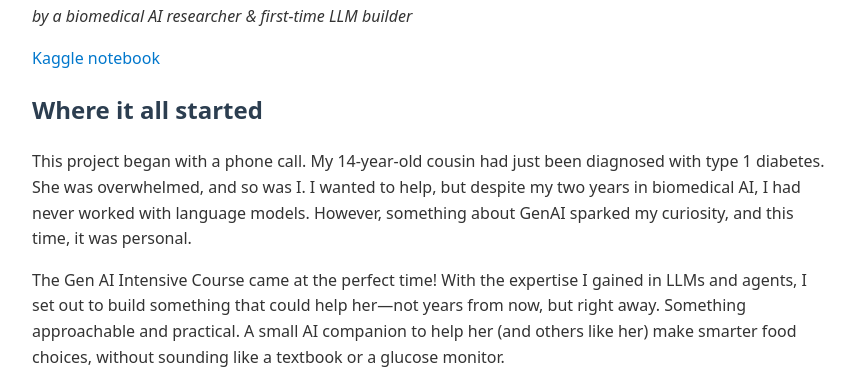
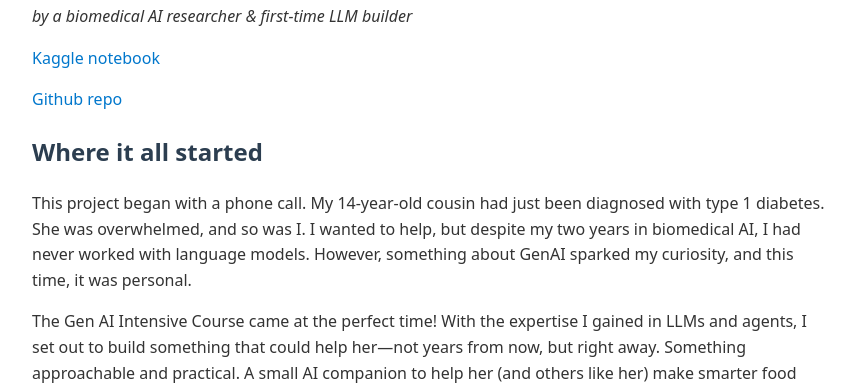
Before and after one commit to giurdeluca/GenAI-GoogleKaggle-apr2025, a plain HTML site: page index.html in a window 1280 px wide. Shown: the part 138-523 px from the top of the page, without its empty margins (208-1063 px from the left). Drawn offline with Linux system fonts and the light colour scheme.

Commit message:
Update index.html

```diff
--- a/index.html
+++ b/index.html
@@ -19,6 +19,8 @@
 <p><em>by a biomedical AI researcher & first-time LLM builder</em></p>
 
 <p><a href="https://www.kaggle.com/code/giuraffdeluca/the-ass1stant-d-meal-assistant-for-t1d-patients" target="_blank">Kaggle notebook</a></p>
+<p><a href="https://github.com/giurdeluca/GenAI-GoogleKaggle-apr2025" target="_blank">Github repo</a></p>
+
 
 <h2>Where it all started</h2>
 
```
